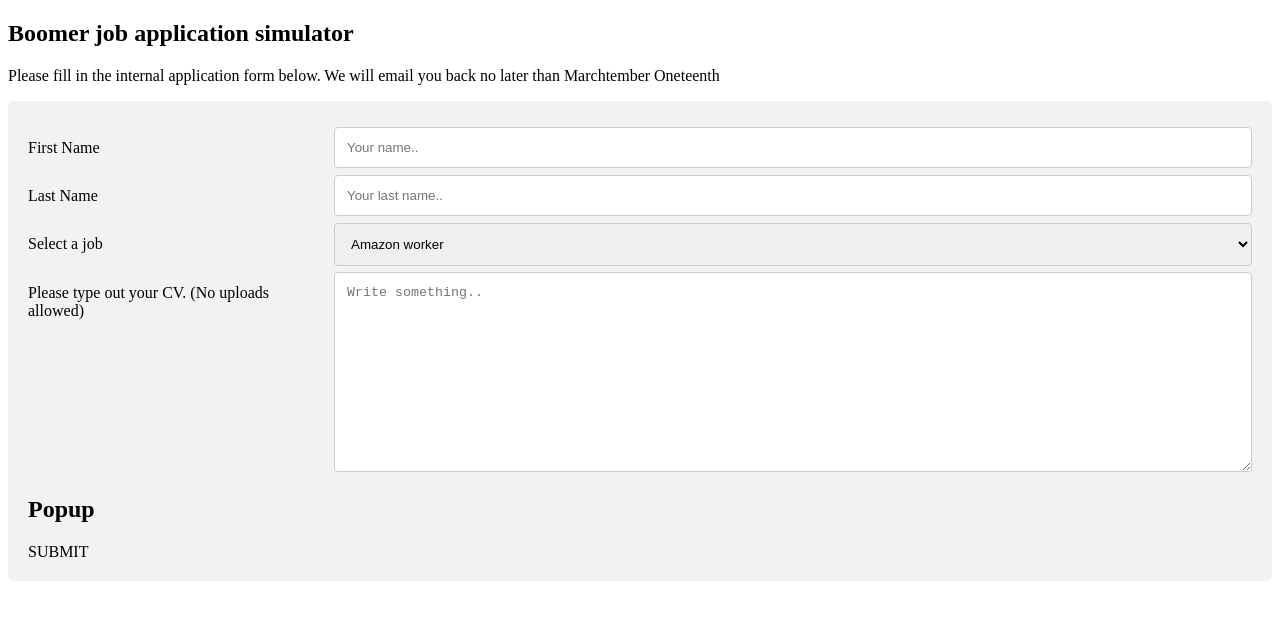
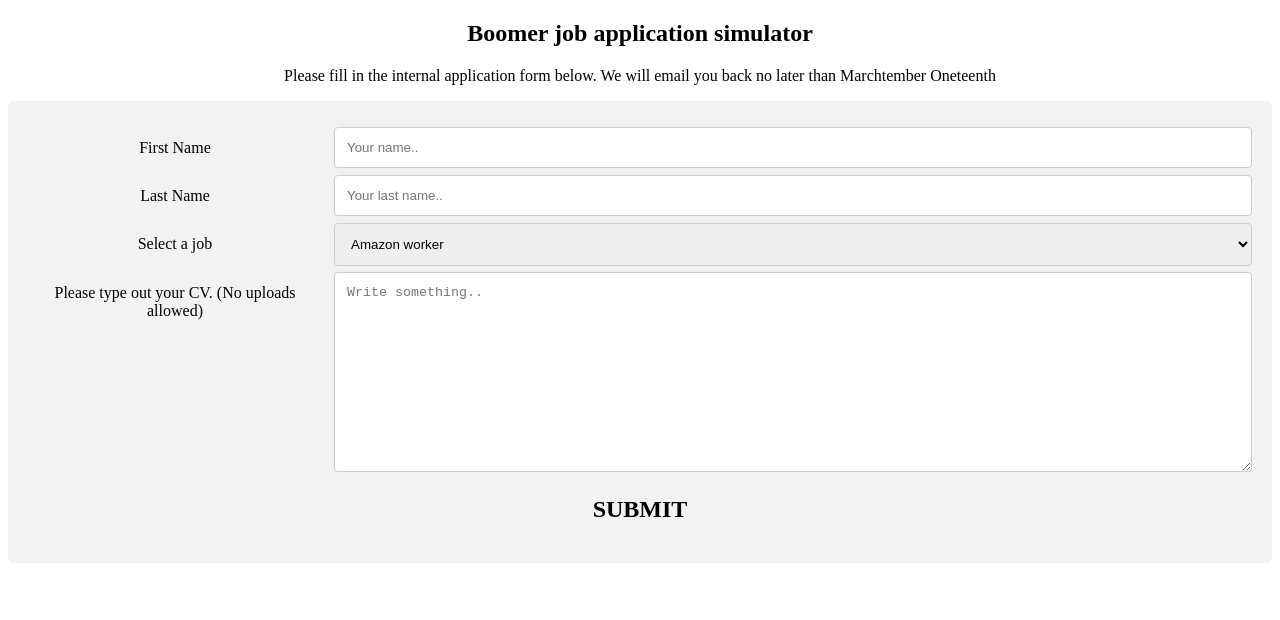
Before and after one commit to guyphenix/boomer_CV_sim, a plain HTML site: page index.html in a window 1280 px wide. Drawn offline with Linux system fonts and the light colour scheme.

Commit message:
Update index.html

```diff
--- a/index.html
+++ b/index.html
@@ -168,9 +168,10 @@ input[type=submit]:hover {
     </div>
   </div>
   <div class="row">
-    <h2>Popup</h2>
+    <body style="text-align:center">
 
-<div class="popup" onclick="myFunction()">SUBMIT
+
+<div class="popup" onclick="myFunction()"> <h2>SUBMIT</h2>
   <span class="popuptext" id="myPopup">We will email you back no later than Marchtember Oneteenth</span>
 </div>
 
```
